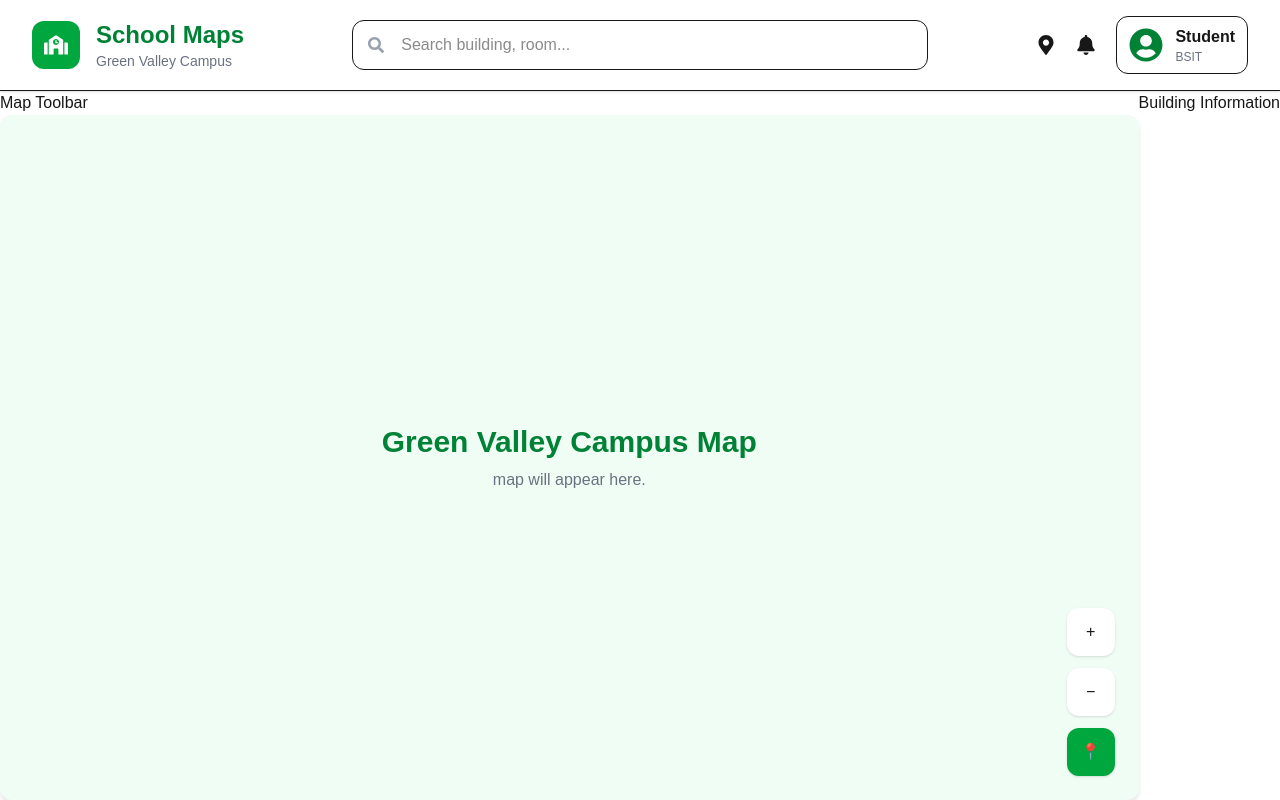
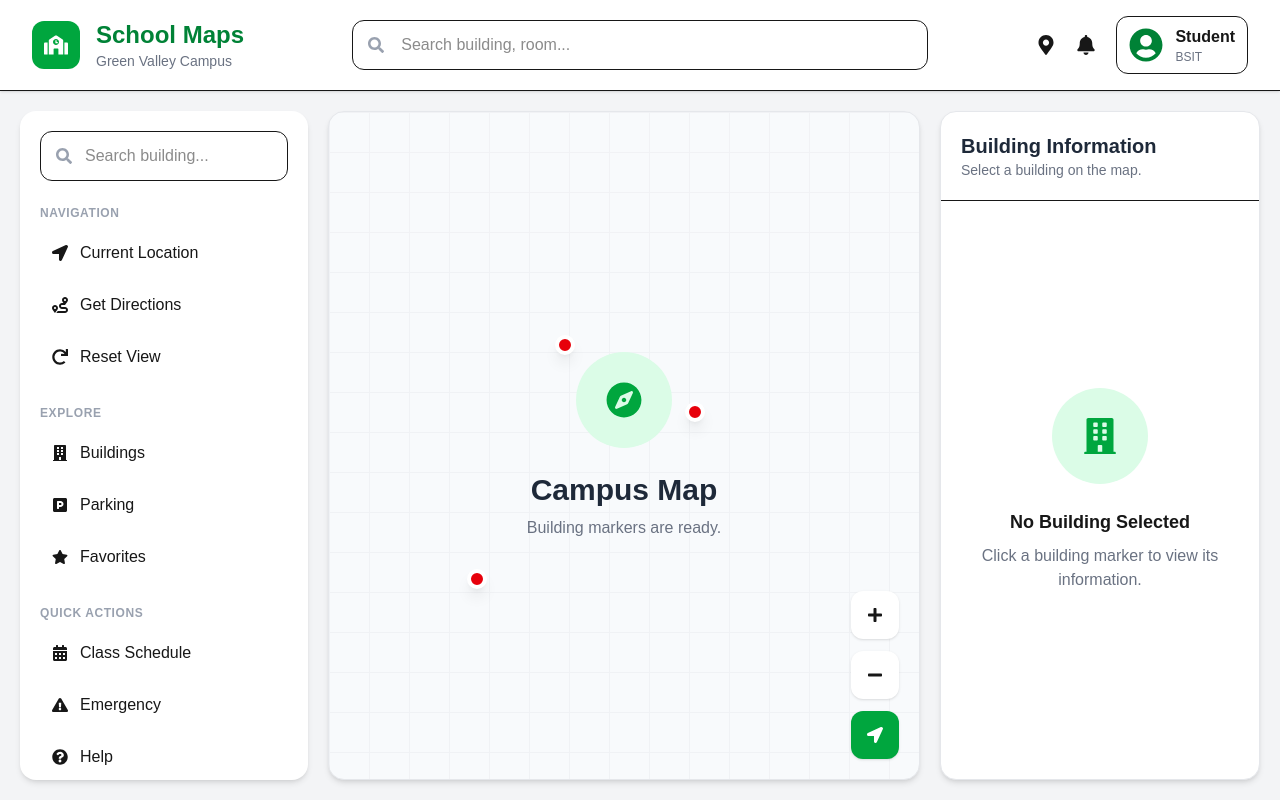
Before and after one commit to JmCoffee-code/school-navigation-system, a Next.js app in the folder my-app/: page / in a window 1280 px wide. Built offline with nearby package versions, Linux system fonts and the light colour scheme.

Commit message:
build an initial campus navg with a minimal UI layout

```diff
--- a/my-app/app/page.tsx
+++ b/my-app/app/page.tsx
@@ -1,25 +1,36 @@
-import NavigationBar from "@/components/layout/NavigationBar";
+"use client";
+
+import { useState } from "react";
+
+import NavigationBar from "@/components/Layout/NavigationBar";
 import MapToolbars from "@/components/Map/MapToolbars";
 import CampusMaps from "@/components/Map/CampusMaps";
 import BuildingInfos from "@/components/Map/BuildingInfos";
 
+import { Building } from "@/types/building";
+
 export default function Home() {
+
+   const [selectedBuilding, setSelectedBuilding] =
+      useState<Building | null>(null);
+
    return (
-      <div className="h-screen flex flex-col">
+      <div className="h-screen flex flex-col bg-gray-100">
 
          <NavigationBar />
 
-         <main className="flex flex-1 overflow-hidden">
+         <main className="flex flex-1 gap-5 p-5 overflow-hidden">
 
-            <div className="flex flex-col flex-1">
+            <MapToolbars />
 
-               <MapToolbars />
+            <CampusMaps
+               selectedBuilding={selectedBuilding}
+               setSelectedBuilding={setSelectedBuilding}
+            />
 
-               <CampusMaps />
-
-            </div>
-
-            <BuildingInfos />
+            <BuildingInfos
+               building={selectedBuilding}
+            />
 
          </main>
 
--- a/my-app/components/Map/BuildingInfos.tsx
+++ b/my-app/components/Map/BuildingInfos.tsx
@@ -1,8 +1,131 @@
+import {
+   FaBuilding,
+   FaMapMarkerAlt,
+   FaInfoCircle,
+} from "react-icons/fa";
 
-export default function BuildingInfos() {
-    return (
-        <div>
-            Building Information
-        </div>
-    );
+import { Building } from "@/types/building";
+
+interface Props {
+   building: Building | null;
 }
+
+export default function BuildingInfos({
+   building,
+}: Props) {
+
+   if (!building) {
+      return (
+         <aside className="w-80 bg-white rounded-2xl shadow-md border border-gray-200 flex flex-col">
+
+            <div className="p-5 border-b">
+
+               <h2 className="text-xl font-bold text-gray-800">
+                  Building Information
+               </h2>
+
+               <p className="text-sm text-gray-500">
+                  Select a building on the map.
+               </p>
+
+            </div>
+
+            <div className="flex-1 flex flex-col justify-center items-center text-center p-6">
+
+               <div className="w-24 h-24 rounded-full bg-green-100 flex items-center justify-center mb-6">
+
+                  <FaBuilding className="text-4xl text-green-600" />
+
+               </div>
+
+               <h3 className="text-lg font-semibold">
+                  No Building Selected
+               </h3>
+
+               <p className="mt-2 text-gray-500">
+                  Click a building marker to view its information.
+               </p>
+
+            </div>
+
+         </aside>
+      );
+   }
+
+   return (
+      <aside className="w-80 bg-white rounded-2xl shadow-md border border-gray-200 flex flex-col">
+
+         <div className="p-5 border-b">
+
+            <h2 className="text-xl font-bold text-green-700">
+               {building.name}
+            </h2>
+
+            <p className="text-sm text-gray-500">
+               Building Details
+            </p>
+
+         </div>
+
+         <div className="p-5 space-y-6">
+
+            <div>
+
+               <h3 className="font-semibold flex items-center gap-2 mb-2">
+
+                  <FaInfoCircle />
+
+                  Description
+
+               </h3>
+
+               <p className="text-gray-600">
+                  {building.description}
+               </p>
+
+            </div>
+
+            <div>
+
+               <h3 className="font-semibold flex items-center gap-2 mb-2">
+
+                  <FaMapMarkerAlt />
+
+                  Coordinates
+
+               </h3>
+
+               <p className="text-gray-600">
+                  X: {building.x}
+               </p>
+
+               <p className="text-gray-600">
+                  Y: {building.y}
+               </p>
+
+            </div>
+
+         </div>
+
+         <div className="mt-auto p-5 border-t">
+
+            <button
+               className="
+                  w-full
+                  rounded-xl
+                  bg-green-600
+                  py-3
+                  font-semibold
+                  text-white
+                  hover:bg-green-700
+                  transition
+               "
+            >
+               Start Navigation
+            </button>
+
+         </div>
+
+      </aside>
+   );
+}
--- /dev/null
+++ b/my-app/components/Map/BuildingMarker.tsx
@@ -0,0 +1,65 @@
+import { Building } from "@/types/building";
+
+interface Props {
+   building: Building;
+   selected: boolean;
+   onClick: () => void;
+}
+
+export default function BuildingMarker({
+   building,
+   selected,
+   onClick,
+}: Props) {
+   return (
+      <button
+         onClick={onClick}
+         className="absolute group"
+         style={{
+            left: building.x,
+            top: building.y,
+            transform: "translate(-50%, -50%)",
+         }}
+      >
+         <div
+            className={`
+               w-5
+               h-5
+               rounded-full
+               border-4
+               border-white
+               shadow-lg
+               transition-all
+               duration-200
+
+               ${
+                  selected
+                     ? "bg-green-600 scale-125"
+                     : "bg-red-600 hover:scale-110"
+               }
+            `}
+         />
+
+         <span
+            className="
+               absolute
+               top-7
+               left-1/2
+               -translate-x-1/2
+               whitespace-nowrap
+               rounded-md
+               bg-white
+               px-2
+               py-1
+               text-xs
+               shadow
+               opacity-0
+               group-hover:opacity-100
+               transition
+            "
+         >
+            {building.name}
+         </span>
+      </button>
+   );
+}
--- a/my-app/components/Map/CampusMaps.tsx
+++ b/my-app/components/Map/CampusMaps.tsx
@@ -1,37 +1,88 @@
-export default function CampusMaps() {
+import {
+   FaPlus,
+   FaMinus,
+   FaLocationArrow,
+   FaCompass,
+} from "react-icons/fa";
+
+import BuildingMarker from "./BuildingMarker";
+import { buildings } from "@/data/buildings";
+import { Building } from "@/types/building";
+
+interface Props {
+   selectedBuilding: Building | null;
+   setSelectedBuilding: (building: Building) => void;
+}
+
+export default function CampusMaps({
+   selectedBuilding,
+   setSelectedBuilding,
+}: Props) {
    return (
-      <section className="relative flex-1 min-h-0 bg-gray-100 rounded-xl overflow-hidden shadow-md">
+      <section className="relative flex-1 bg-[#F8FAFC] rounded-2xl shadow-md overflow-hidden border border-gray-200">
 
-         {/* Placeholder Map */}
-         <div className="absolute inset-0 flex items-center justify-center bg-green-50">
+
+
+         <div
+            className="absolute inset-0 opacity-40"
+            style={{
+               backgroundImage: `
+                  linear-gradient(#E5E7EB 1px, transparent 1px),
+                  linear-gradient(90deg, #E5E7EB 1px, transparent 1px)
+               `,
+               backgroundSize: "40px 40px",
+            }}
+         />
+
+
+
+         <div className="absolute inset-0 flex items-center justify-center pointer-events-none">
 
             <div className="text-center">
 
-               <h2 className="text-3xl font-bold text-green-700">
-                  Green Valley Campus Map
+               <div className="w-24 h-24 rounded-full bg-green-100 flex items-center justify-center mx-auto mb-6">
+
+                  <FaCompass className="text-4xl text-green-600" />
+
+               </div>
+
+               <h2 className="text-3xl font-bold text-gray-800">
+                  Campus Map
                </h2>
 
-               <p className="text-gray-500 mt-2">
-                  map will appear here.
+               <p className="mt-2 text-gray-500">
+                  Building markers are ready.
                </p>
 
             </div>
 
          </div>
 
+         {/* Building Markers */}
 
-         <div className="absolute bottom-6 right-6 flex flex-col gap-3">
+         {buildings.map((building) => (
+            <BuildingMarker
+               key={building.id}
+               building={building}
+               selected={selectedBuilding?.id === building.id}
+               onClick={() => setSelectedBuilding(building)}
+            />
+         ))}
 
-            <button className="w-12 h-12 bg-white rounded-xl shadow hover:bg-gray-100">
-               +
+         {/* Controls */}
+
+         <div className="absolute bottom-5 right-5 flex flex-col gap-3">
+
+            <button className="w-12 h-12 rounded-xl bg-white shadow hover:bg-gray-100 transition">
+               <FaPlus className="mx-auto" />
             </button>
 
-            <button className="w-12 h-12 bg-white rounded-xl shadow hover:bg-gray-100">
-               −
+            <button className="w-12 h-12 rounded-xl bg-white shadow hover:bg-gray-100 transition">
+               <FaMinus className="mx-auto" />
             </button>
 
-            <button className="w-12 h-12 bg-green-600 text-white rounded-xl shadow hover:bg-green-700">
-               📍
+            <button className="w-12 h-12 rounded-xl bg-green-600 text-white shadow hover:bg-green-700 transition">
+               <FaLocationArrow className="mx-auto" />
             </button>
 
          </div>
--- a/my-app/components/Map/MapToolbars.tsx
+++ b/my-app/components/Map/MapToolbars.tsx
@@ -1,9 +1,120 @@
+import {
+   FaSearch,
+   FaLocationArrow,
+   FaRoute,
+   FaRedo,
+   FaBuilding,
+   FaParking,
+   FaStar,
+   FaQuestionCircle,
+   FaCalendarAlt,
+   FaExclamationTriangle
+} from "react-icons/fa";
 
 export default function MapToolbars() {
-    return (
-        <div>
-            Map Toolbar
-        </div>
+   return (
+      <aside className="w-72 bg-white rounded-2xl shadow-md p-5">
 
-    );
+         {/* Search */}
+
+         <div className="relative mb-6">
+
+            <FaSearch className="absolute left-4 top-1/2 -translate-y-1/2 text-gray-400"/>
+
+            <input
+               type="text"
+               placeholder="Search building..."
+               className="w-full rounded-xl border px-11 py-3 focus:outline-none focus:ring-2 focus:ring-green-600"
+            />
+
+         </div>
+
+         {/* Navigation */}
+
+         <ToolbarSection title="Navigation">
+
+            <ToolbarButton icon={<FaLocationArrow />} text="Current Location"/>
+
+            <ToolbarButton icon={<FaRoute />} text="Get Directions"/>
+
+            <ToolbarButton icon={<FaRedo />} text="Reset View"/>
+
+         </ToolbarSection>
+
+         {/* Explore */}
+
+         <ToolbarSection title="Explore">
+
+            <ToolbarButton icon={<FaBuilding />} text="Buildings"/>
+
+            <ToolbarButton icon={<FaParking />} text="Parking"/>
+
+            <ToolbarButton icon={<FaStar />} text="Favorites"/>
+
+         </ToolbarSection>
+
+         {/* Quick */}
+
+         <ToolbarSection title="Quick Actions">
+
+            <ToolbarButton icon={<FaCalendarAlt />} text="Class Schedule"/>
+
+            <ToolbarButton icon={<FaExclamationTriangle />} text="Emergency"/>
+
+            <ToolbarButton icon={<FaQuestionCircle />} text="Help"/>
+
+         </ToolbarSection>
+
+      </aside>
+   );
 }
+
+function ToolbarSection({
+   title,
+   children,
+}: {
+   title: string;
+   children: React.ReactNode;
+}) {
+   return (
+      <div className="mb-6">
+
+         <h3 className="text-xs uppercase tracking-wider text-gray-400 font-semibold mb-2">
+            {title}
+         </h3>
+
+         <div className="space-y-1">
+            {children}
+         </div>
+
+      </div>
+   );
+}
+
+function ToolbarButton({
+   icon,
+   text,
+}: {
+   icon: React.ReactNode;
+   text: string;
+}) {
+   return (
+      <button
+         className="
+            w-full
+            flex
+            items-center
+            gap-3
+            rounded-lg
+            px-3
+            py-3
+            hover:bg-green-50
+            hover:text-green-700
+            transition
+         "
+      >
+         <span>{icon}</span>
+         <span>{text}</span>
+      </button>
+   );
+}
--- /dev/null
+++ b/my-app/data/buildings.ts
@@ -0,0 +1,25 @@
+import { Building } from "@/types/building";
+
+export const buildings: Building[] = [
+   {
+      id: 1,
+      name: "Main Building",
+      description: "Administration Offices",
+      x: "40%",
+      y: "35%",
+   },
+   {
+      id: 2,
+      name: "Library",
+      description: "Books and Study Area",
+      x: "62%",
+      y: "45%",
+   },
+   {
+      id: 3,
+      name: "Gymnasium",
+      description: "Sports and Events",
+      x: "25%",
+      y: "70%",
+   },
+];
--- /dev/null
+++ b/my-app/types/building.ts
@@ -0,0 +1,7 @@
+export interface Building {
+   id: number;
+   name: string;
+   description: string;
+   x: string;
+   y: string;
+}
```
